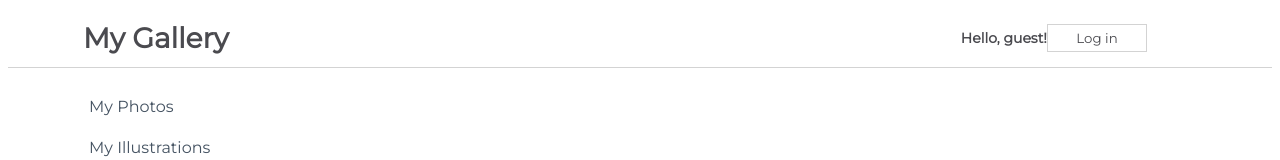
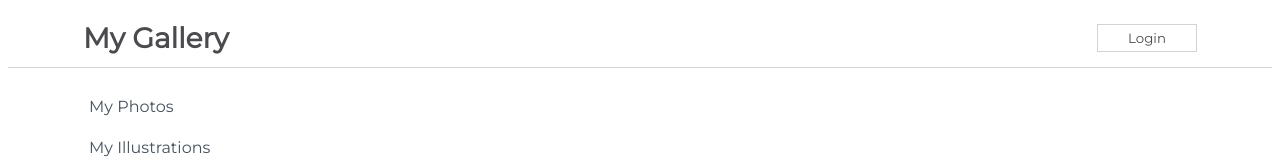
Before and after one commit to dragon-fire-fly/react-challenge, a React (Create React App) app in the folder my-app/: page / in a window 1280 px wide. Shown: the top 160 px of the page. Built offline with nearby package versions, Linux system fonts and the light colour scheme.

Commit message:
Add login btn with click handler to login form

```diff
--- a/my-app/src/App.js
+++ b/my-app/src/App.js
@@ -1,11 +1,12 @@
 import css from './App.module.css';
 import Sidebar from './components/Sidebar';
-import NavBarSimple from './components/NavBarSimple'
+// import NavBarSimple from './components/NavBarSimple'
+import NavBarForm from './components/NavBarForm';
 
 function App() {
   return (
     <div className={css.App}>
-      <NavBarSimple/>
+      <NavBarForm/>
       <Sidebar />
     </div>
   );
--- /dev/null
+++ b/my-app/src/components/NavBarChild.js
@@ -0,0 +1,24 @@
+import React, { Component } from 'react'
+import css from "./css/NavBarForm.module.css";
+
+function NavBarChild(props){
+    return (
+        <div className={css.NavBar}>
+            <h1>My Gallery</h1>
+            {props.isLoggedIn ? (
+            <button onClick={props.clickHandler}>Login</button>) : (
+            <div>
+                <form>
+                    <label htmlFor='username'>username</label>
+                    <input id="username"></input>
+                    <label htmlFor='password'>password</label>
+                    <input id="password"></input>
+                    <button onClick={props.clickHandler}>Submit</button>
+                </form>
+            </div>
+            ) }
+        </div>
+    )
+}
+
+export default NavBarChild
--- /dev/null
+++ b/my-app/src/components/NavBarForm.js
@@ -0,0 +1,30 @@
+import React, { Component } from 'react'
+import NavBarChild from './NavBarChild'
+
+export class NavBarForm extends Component {
+    constructor(props) {
+        super(props)
+
+        this.state = {
+            isLoggedIn: true
+        }
+    }
+
+    clickHandler = () => {
+        this.setState((prevState) => ({
+            isLoggedIn: prevState.isLoggedIn ? false:true
+        }), () => console.log(this.state.isLoggedIn))
+
+    }
+
+    render() {
+        return (
+            <NavBarChild
+                isLoggedIn={this.state.isLoggedIn}
+                clickHandler={this.clickHandler}
+            />
+        )
+    }
+}
+
+export default NavBarForm
```
